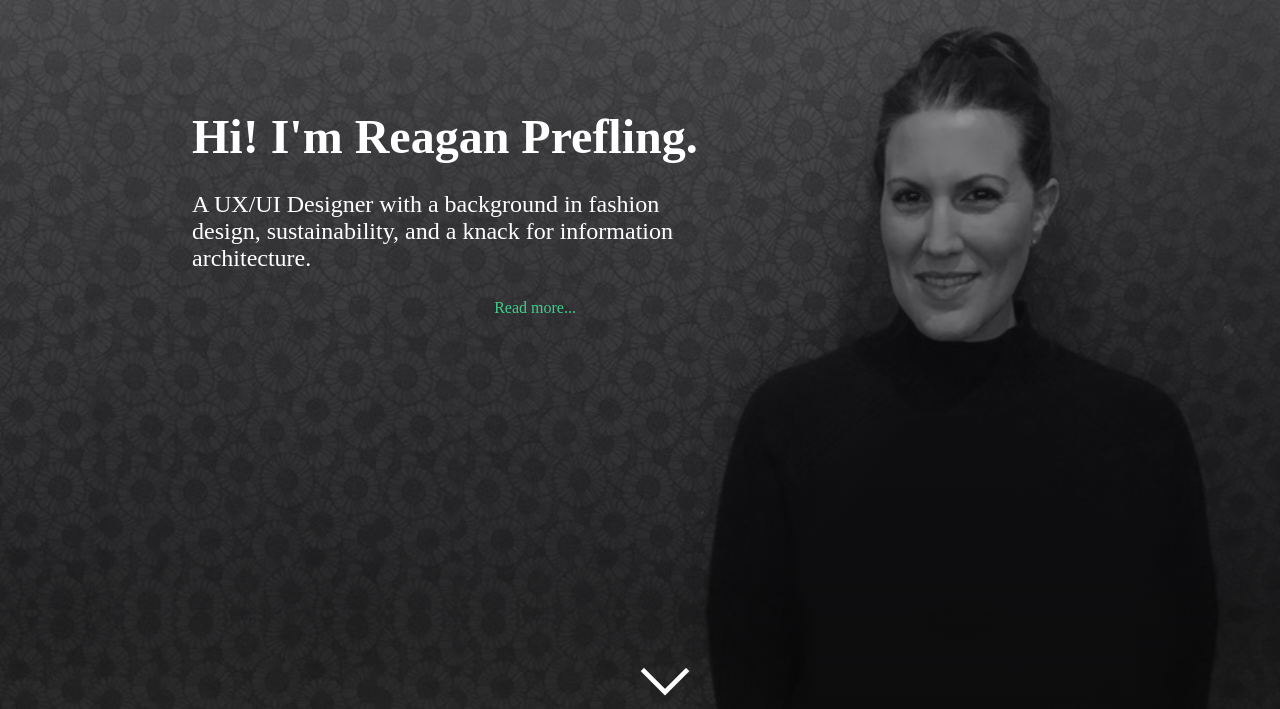
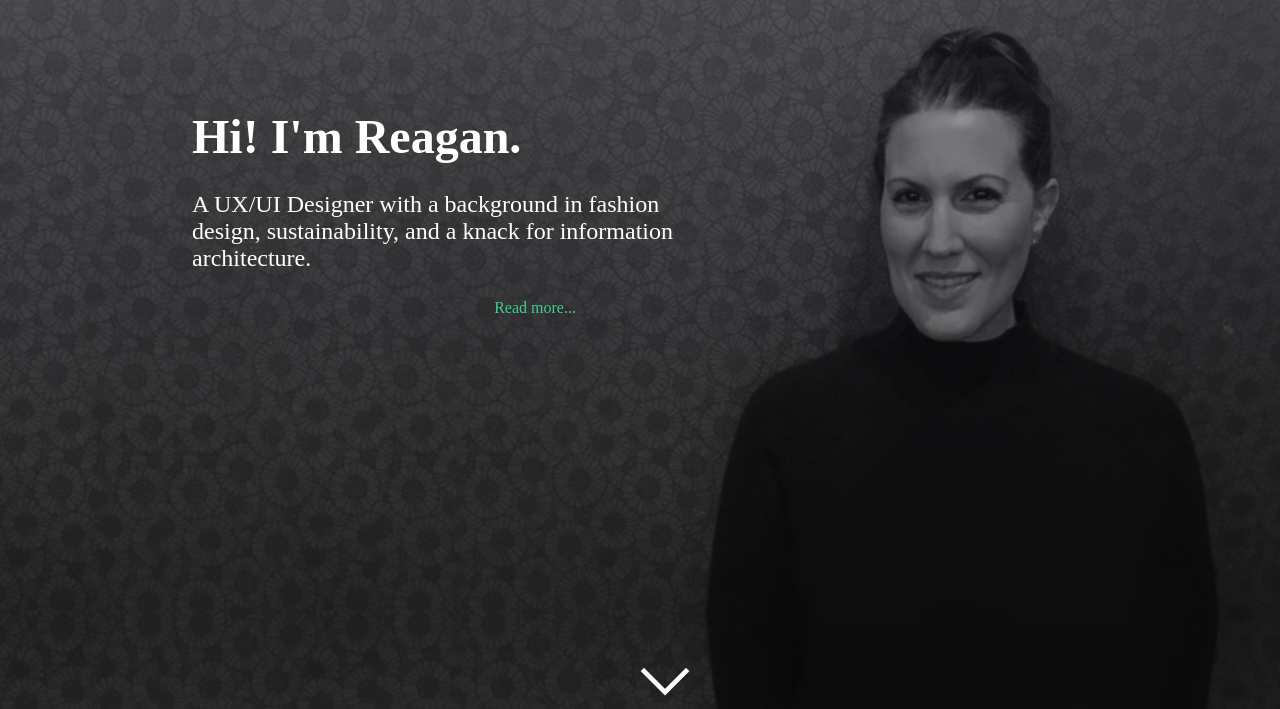
Before and after one commit to Rpref/UX_UI_HW_19, a plain HTML site: page index.html in a window 1280 px wide. Shown: the part 91-800 px from the top of the page. Drawn offline with nearby package versions, Linux system fonts and the light colour scheme; files whose address does not match are found by name.

Commit message:
changed name on title

```diff
--- a/index.html
+++ b/index.html
@@ -49,7 +49,7 @@
 
         <div class="hero-image">
             <div class="hero-text">
-              <h1>Hi! I'm Reagan Prefling.</h1>
+              <h1>Hi! I'm Reagan. <!--Prefling.--></h1>
               <p class="bio">A UX/UI Designer with a background in fashion design, sustainability, and a knack for information architecture.</p>
               <!--<button id="linkToMore" class="button">Read my blurb...</button>-->
               <button class="accordion">Read more...</button>
```
